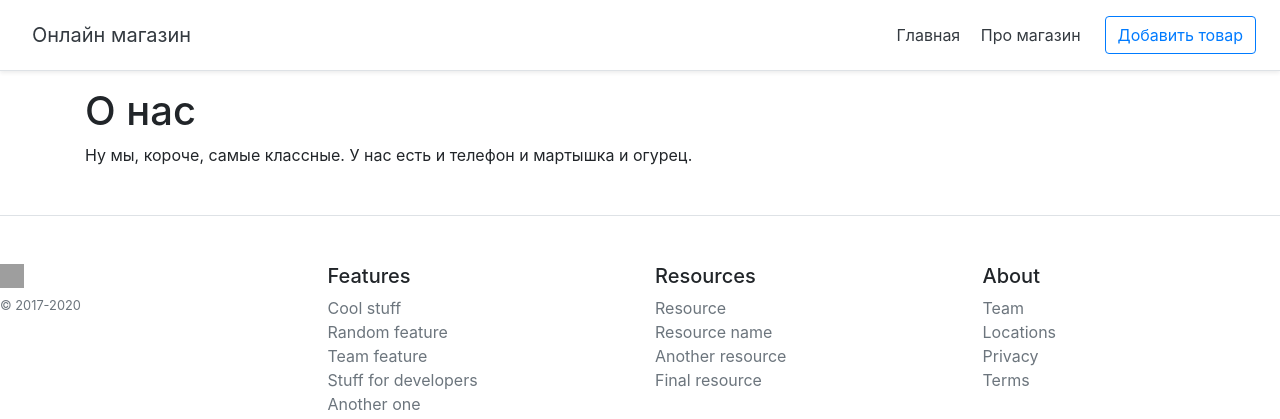
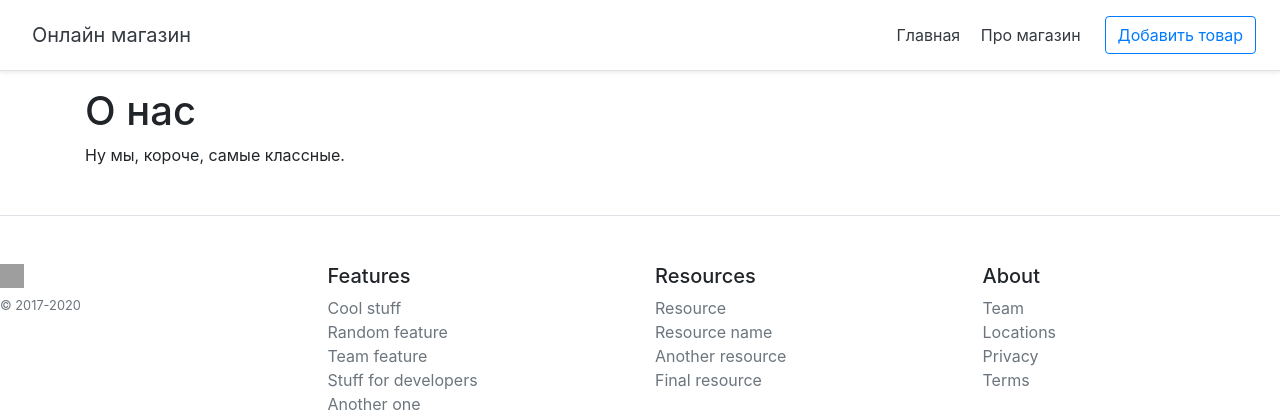
Before and after one commit to TheZavitaev/ecommerce_flask, a Flask app: page /about in a window 1280 px wide. Shown: the top 419 px of the page. Run offline with Flask 2, Linux system fonts and the light colour scheme; some libraries are stand-ins or nearby versions; grey boxes are pictures that could not be loaded.

Commit message:
Update about.html

```diff
--- a/templates/about.html
+++ b/templates/about.html
@@ -8,7 +8,7 @@
     <div class="container">
         <h1>О нас</h1>
         <p>
-            Ну мы, короче, самые классные. У нас есть и телефон и мартышка и огурец.
+            Ну мы, короче, самые классные.
         </p>
     </div>
 {% endblock %}
```
